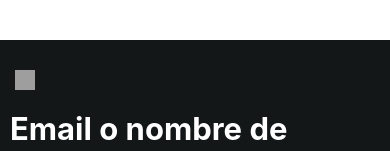
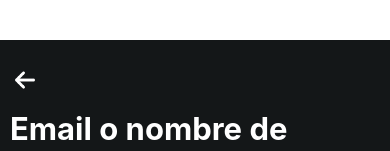
Before and after one commit to LUISGERARDO11/proyecto3, a React Native app: screen / in a window 390 px wide. Shown: the top 151 px of the page. Built offline with nearby package versions, Linux system fonts and the light colour scheme; grey boxes are pictures that could not be loaded.

Commit message:
Update App.js

```diff
--- a/App.js
+++ b/App.js
@@ -14,7 +14,7 @@ export const Login=()=>{
   return(
     <View>
       <Image
-        source={require('./assets/btnC.png')}
+        source={require('./assets/Imagen1.png')}
         style={styles.img}
       />
       <Text style={styles.texto}>Email o nombre de usuario</Text>
```
